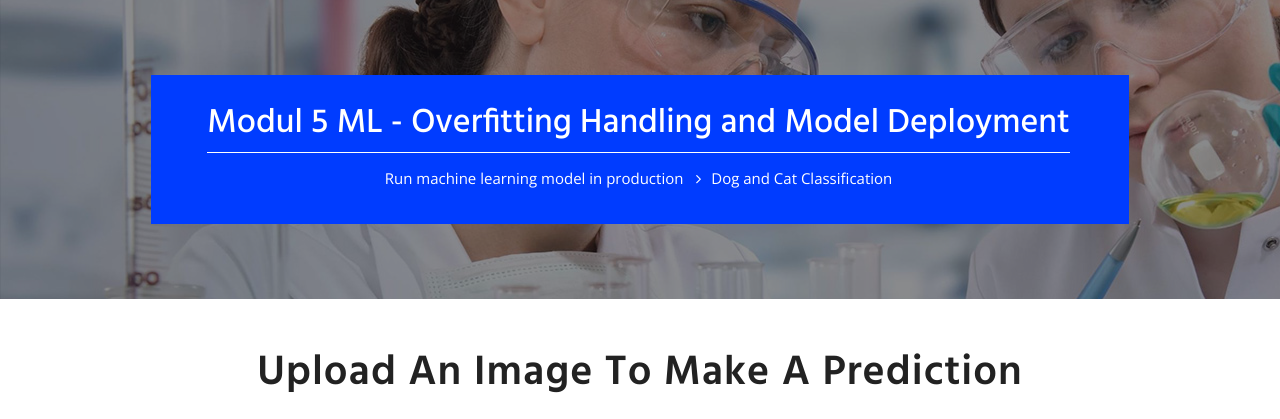
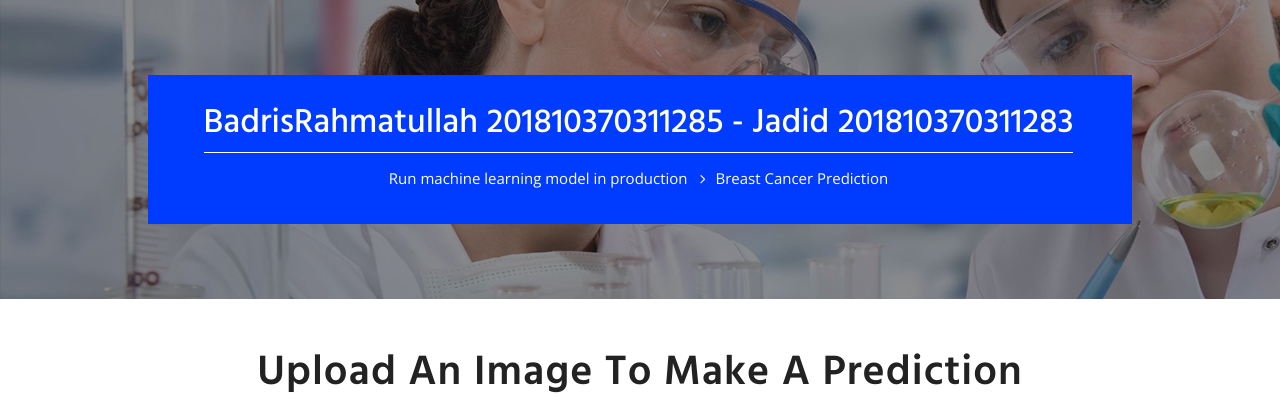
Before and after one commit to BadrisRahmatullah/breastcancer-image, a Flask app: page / in a window 1280 px wide. Shown: the top 419 px of the page. Run offline with Flask 2, Linux system fonts and the light colour scheme; some libraries are stand-ins or nearby versions; some web fonts are replaced.

Commit message:
Update select.html

```diff
--- a/templates/select.html
+++ b/templates/select.html
@@ -5,10 +5,10 @@
 <section class="page-title centred" style="background-image: url(../static/main/images/background/page-title.jpg);">
     <div class="container">
         <div class="content-box" style="background-color: #003cff;">
-            <div class="title">Modul 5 ML - Overfitting Handling and Model Deployment</div>
+            <div class="title">BadrisRahmatullah 201810370311285 - Jadid 201810370311283 </div>
             <ul class="bread-crumb">
                 <li>Run machine learning model in production</li>
-                <li>Dog and Cat Classification</li>
+                <li>Breast Cancer Prediction</li>
             </ul>
         </div>
     </div>
```
